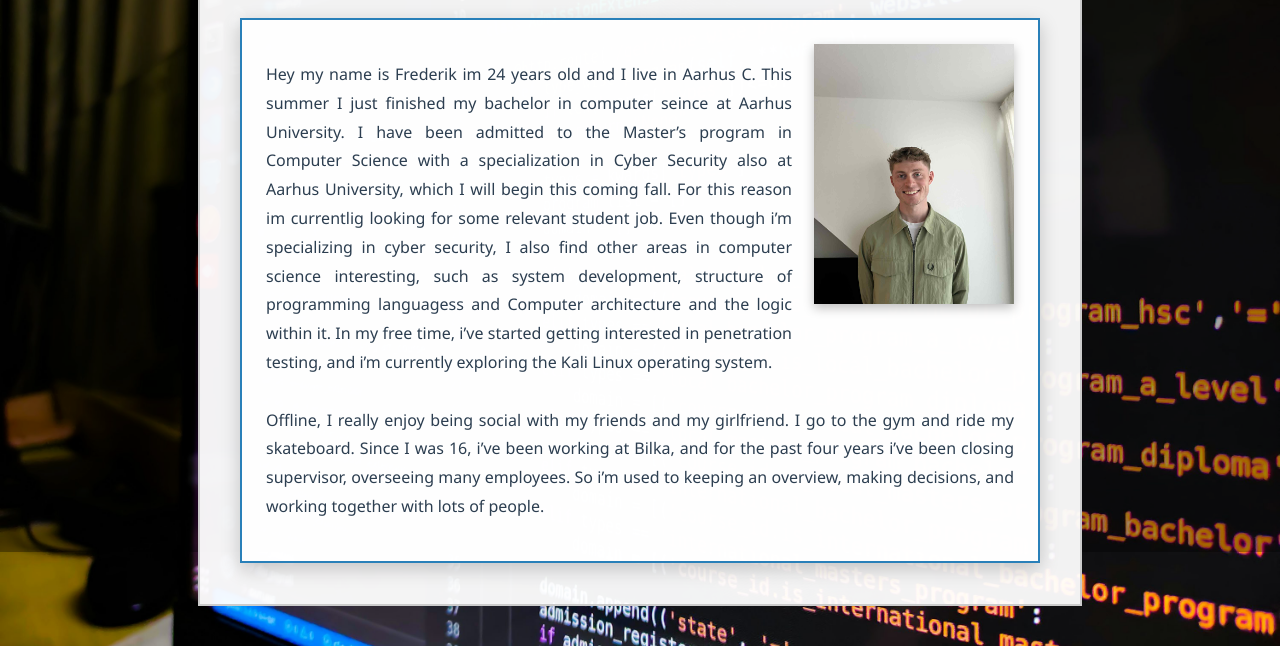
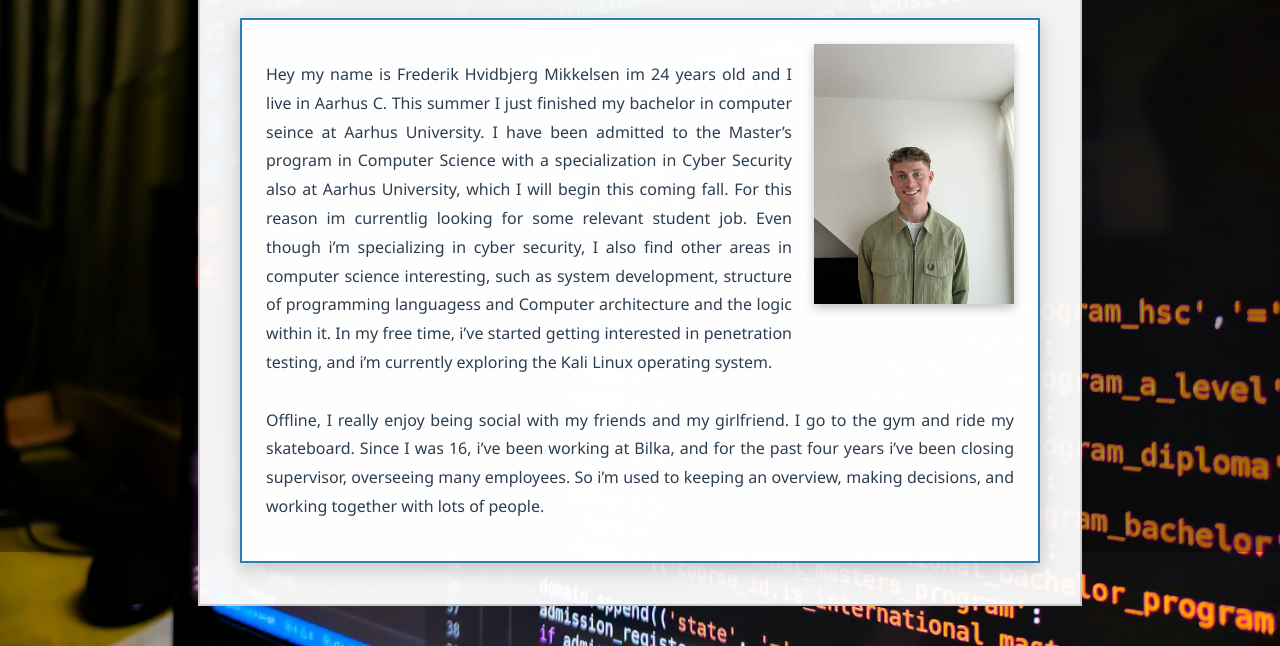
Before and after one commit to hmboy12/StudentJob, a plain HTML site: page index.html in a window 1280 px wide. Shown: the part 248-894 px from the top of the page. Drawn offline with Linux system fonts and the light colour scheme.

Commit message:
full name

```diff
--- a/index.html
+++ b/index.html
@@ -19,7 +19,7 @@
       <h1>Personal Profile</h1>
       <div id="infoAboutMe">
         <img src="files/profilbillede.jpg" alt="Mit billede" class="photo">
-        <p>Hey my name is Frederik im 24 years old and I live in Aarhus C.
+        <p>Hey my name is Frederik Hvidbjerg Mikkelsen im 24 years old and I live in Aarhus C.
         This summer I just finished my bachelor in computer seince at Aarhus University. I have been admitted to the Master’s program
         in Computer Science with a specialization in Cyber Security also at Aarhus University, which I will begin this coming fall. For this
          reason im currentlig looking for some relevant student job. Even though i’m specializing in cyber security,
```
